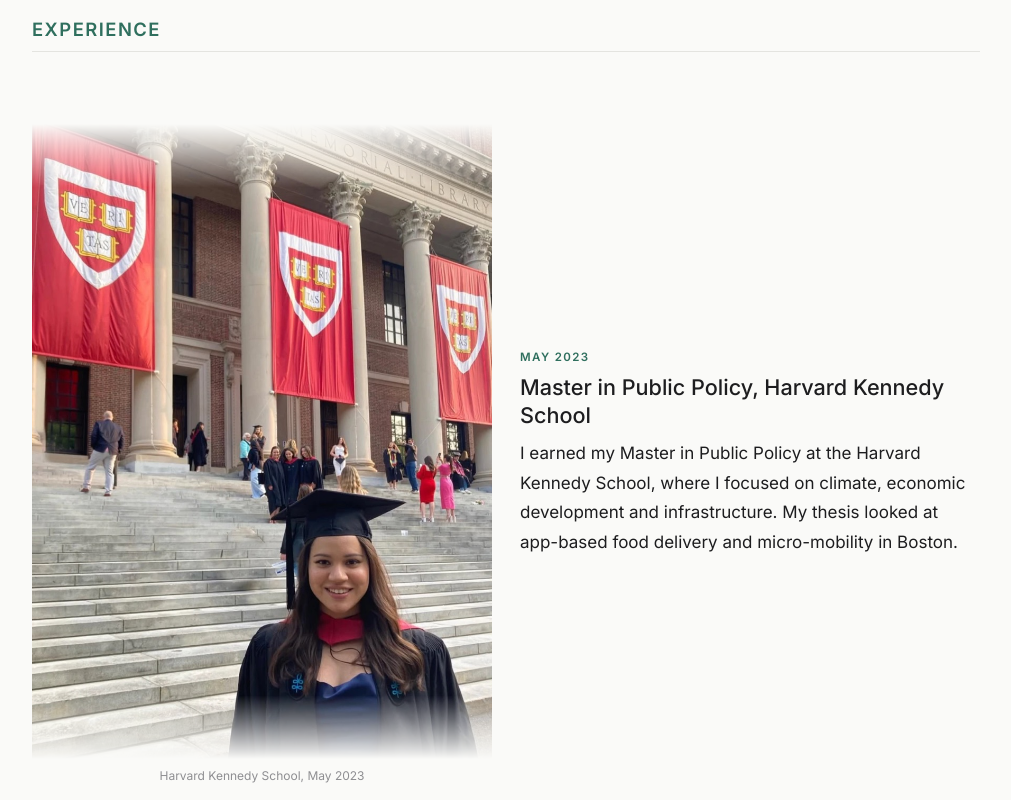
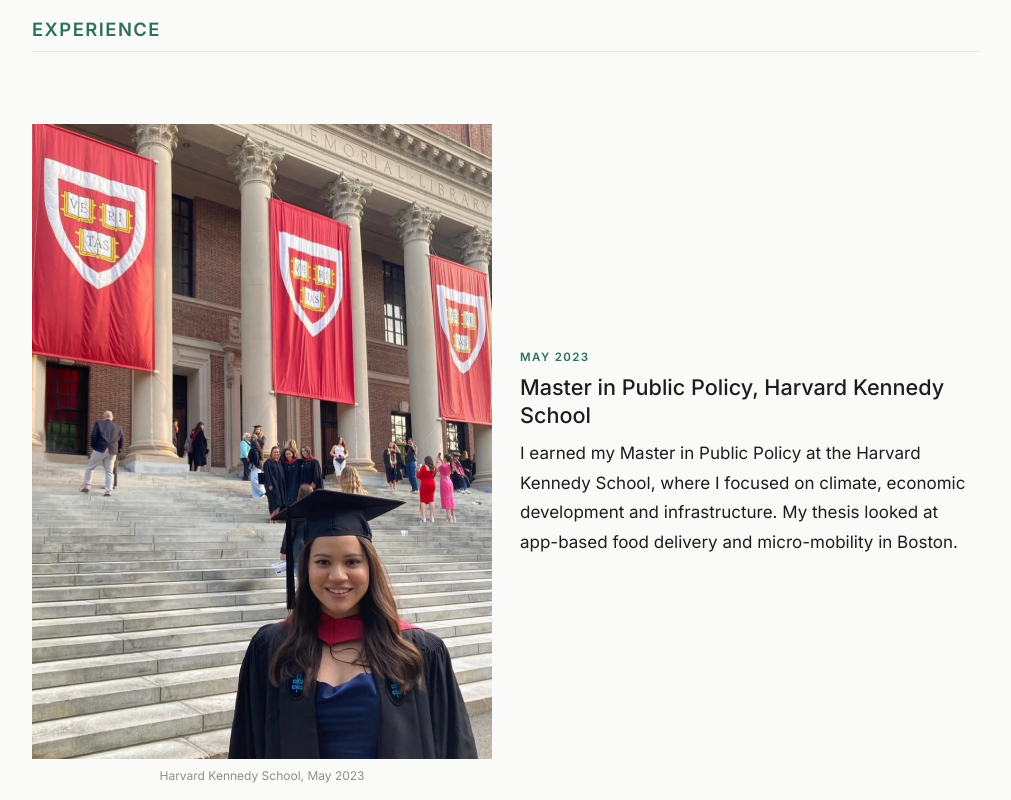
Before and after one commit to micaela-leonarte/micaela-leonarte.github.io, a plain HTML site: page index.html in a window 1280 px wide. Shown: the part 720-1520 px from the top of the page, without its empty margins (134-1145 px from the left). Drawn offline with Linux system fonts and the light colour scheme.

Commit message:
Remove top and bottom fade from timeline photos

```diff
--- a/css/style.css
+++ b/css/style.css
@@ -157,9 +157,6 @@ h3 { font-size: 1.05rem; margin: 0 0 4px; }
   height: auto;
   object-fit: contain;
   background: var(--border);
-  /* Soft top and bottom edges so each photo blends into the next line */
-  -webkit-mask-image: linear-gradient(to bottom, transparent 0%, #000 10%, #000 90%, transparent 100%);
-  mask-image: linear-gradient(to bottom, transparent 0%, #000 10%, #000 90%, transparent 100%);
 }
 .timeline .step-image-right figure { order: 2; }
 .timeline .step-text-only { grid-template-columns: 1fr; }
```
